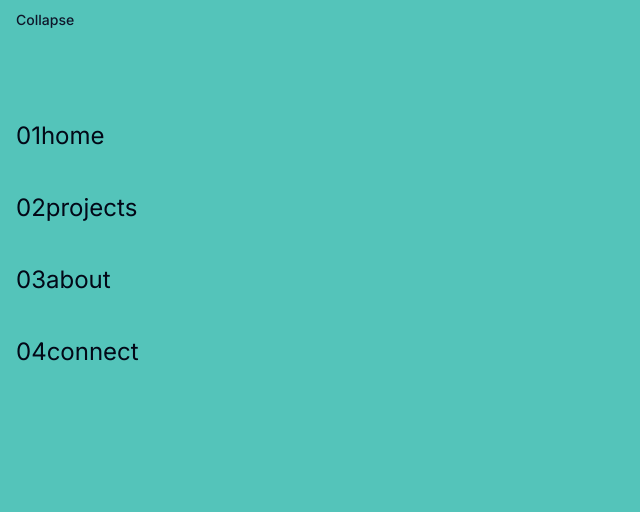
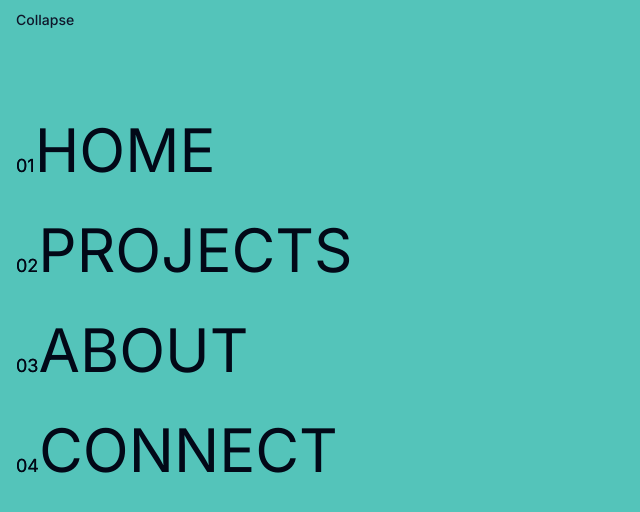
Before and after one commit to justigo86/iamotto-2024, a Next.js app: page / in a window 1280 px wide. Both pictures are taken after a click on the button "Menu". Shown: the top 512 px of the page, without its empty margins (0-640 px from the left). Built offline with nearby package versions, Linux system fonts and the light colour scheme.

Commit message:
added hover animation to navmenu

```diff
--- a/src/components/navmenu.tsx
+++ b/src/components/navmenu.tsx
@@ -41,7 +41,7 @@ const navMenuItemVariants: Variants = {
 };
 
 const itemVariants: Variants = {
-  hidden: { opacity: 0, y: 0 },
+  hidden: { opacity: 0, y: -20 },
   visible: { opacity: 1, y: 20 },
 };
 
@@ -60,11 +60,60 @@ const NavMenu = ({ setExpandNav }: Props) => {
           <motion.div
             key={link.id}
             variants={itemVariants}
-            className="my-5 hover:cursor-pointer hover:underline text-2xl w-fit"
+            className="my-5 text-6xl uppercase w-fit"
           >
             <Link href={link.path} onClick={toggleNav}>
-              <span>0{link.id}</span>
-              {link.path}
+              <motion.div
+                className="relative block overflow-hidden whitespace-nowrap"
+                variants={itemVariants}
+                initial="initial"
+                whileHover="hovered"
+              >
+                <motion.div>
+                  <span className="text-lg">0{link.id}</span>
+                  {link.path.split("").map((letter, index) => {
+                    return (
+                      <motion.span
+                        key={index}
+                        className="inline-block"
+                        variants={{
+                          initial: { y: 0 },
+                          hovered: { y: "-100%" },
+                        }}
+                        transition={{
+                          duration: 0.2,
+                          delay: 0.03 * index,
+                          ease: "easeInOut",
+                        }}
+                      >
+                        {letter}
+                      </motion.span>
+                    );
+                  })}
+                </motion.div>
+                <motion.div className="absolute inset-0">
+                  <span className="text-lg">0{link.id}</span>
+                  {link.path.split("").map((letter, index) => {
+                    return (
+                      <motion.span
+                        key={index}
+                        className="inline-block"
+                        variants={{
+                          initial: { y: "100%" },
+                          hovered: { y: 0 },
+                        }}
+                        transition={{
+                          duration: 0.2,
+                          delay: 0.03 * index,
+                          ease: "easeInOut",
+                        }}
+                      >
+                        {letter}
+                      </motion.span>
+                    );
+                  })}
+                </motion.div>
+              </motion.div>
             </Link>
           </motion.div>
         );
```
